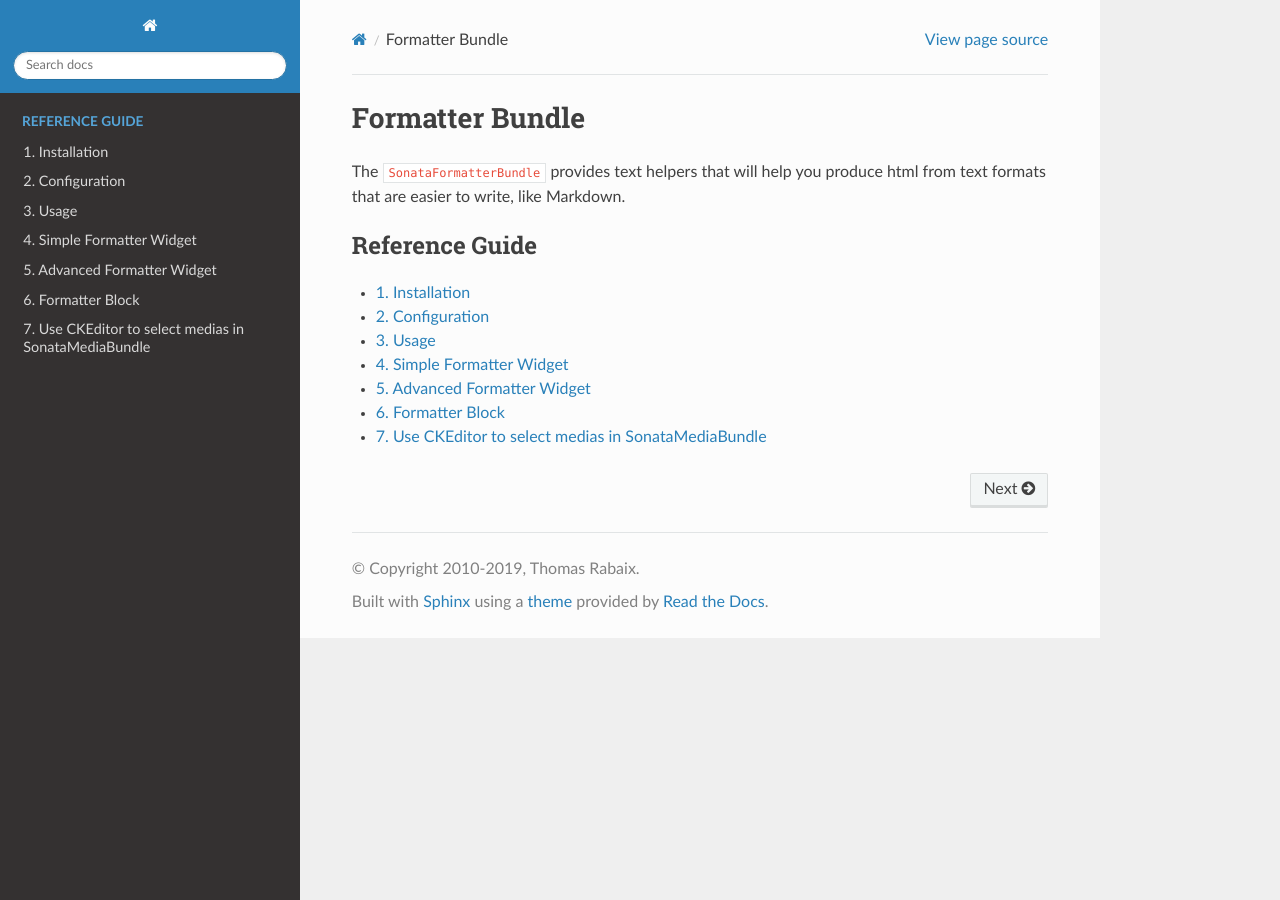
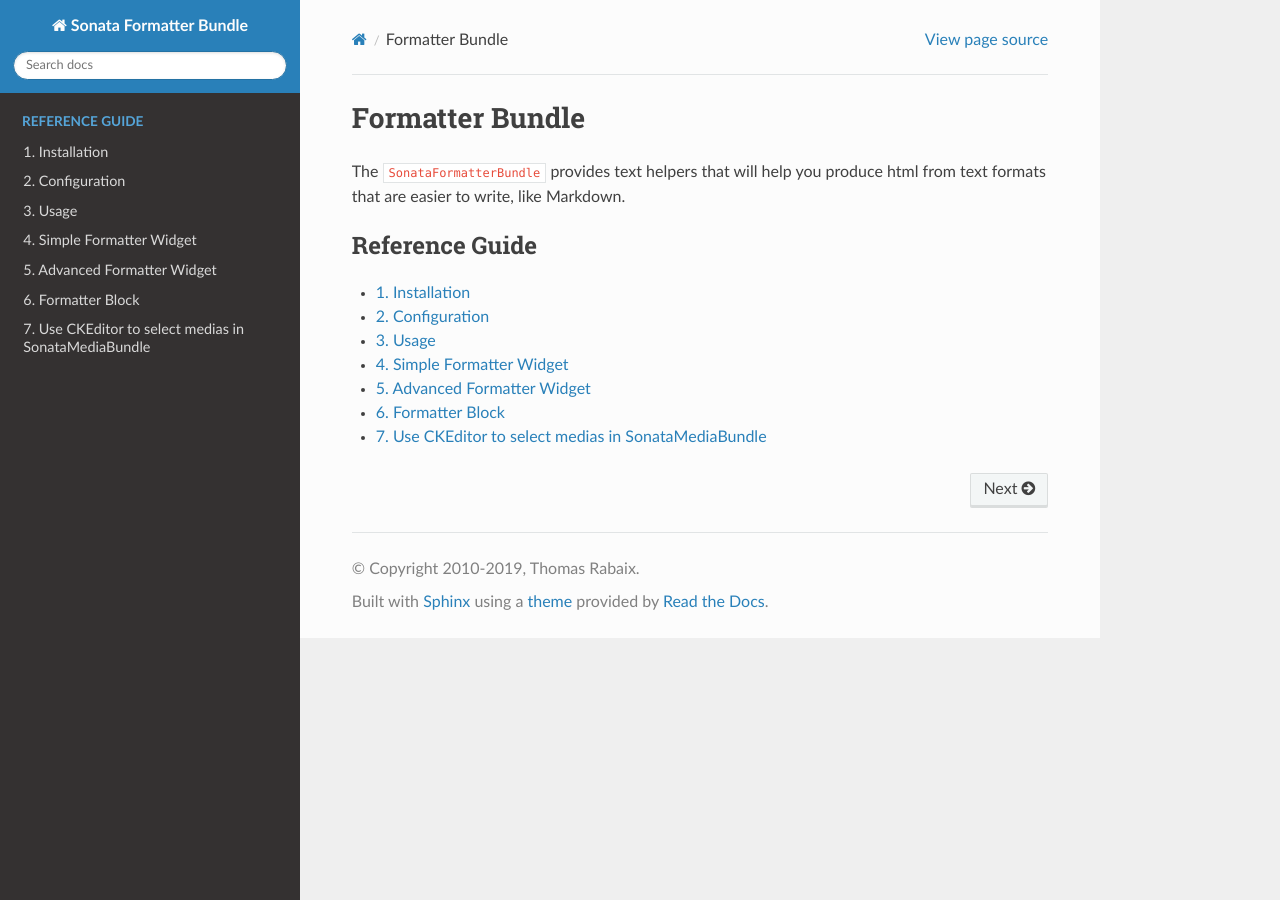
Before and after one commit to sonata-project/SonataFormatterBundle, a Sphinx documentation site: the page built from docs/index.rst, in a window 1280 px wide. Built offline with Sphinx 7.4.7 and the Read the Docs theme 2.0.0, drawn with Linux system fonts in a browser that asks for light colours.

Commit message:
DevKit updates

```diff
--- a/docs/conf.py
+++ b/docs/conf.py
@@ -48,7 +48,7 @@
 master_doc = 'index'
 
 # General information about the project.
-project = u''
+project = u'Sonata Formatter Bundle'
 copyright = u'2010-2019, Thomas Rabaix'
 
 # The version info for the project you're documenting, acts as replacement for
```
Also changed, not shown: .travis.yml, 1 other file.
